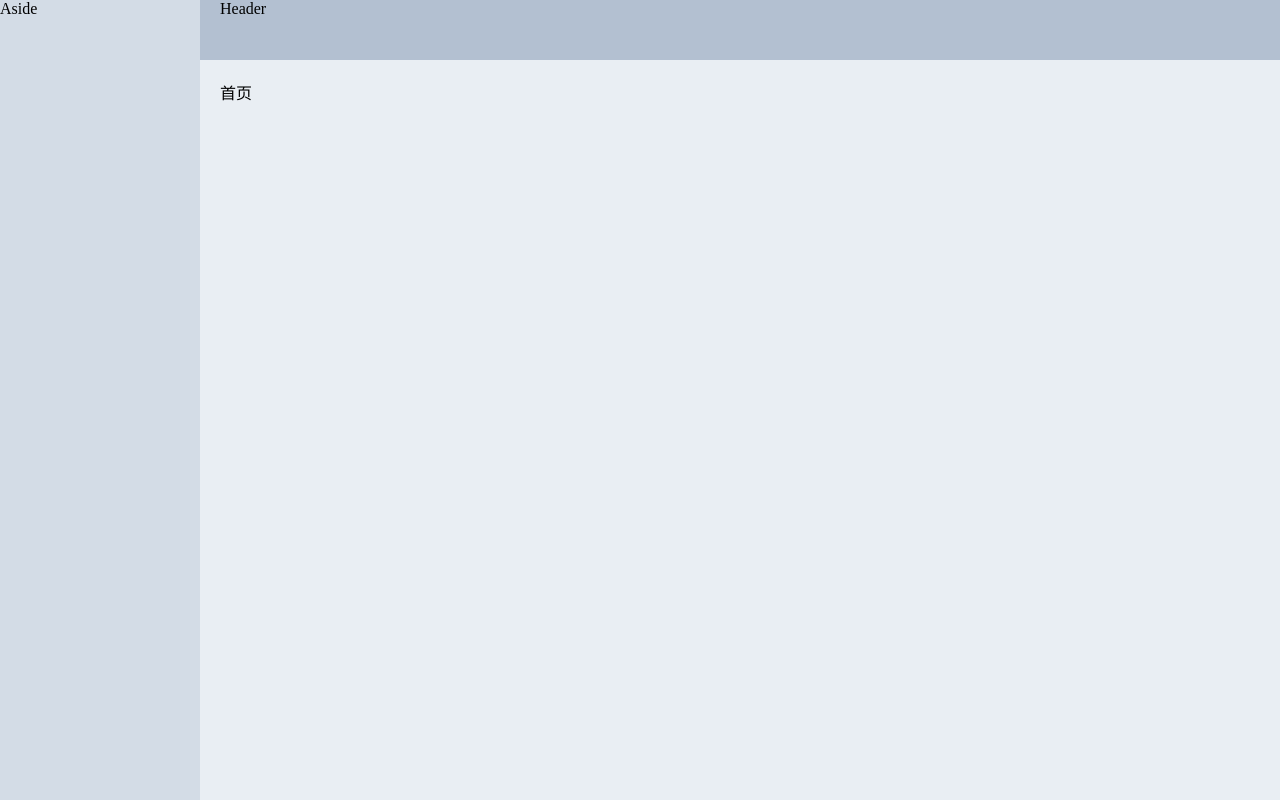
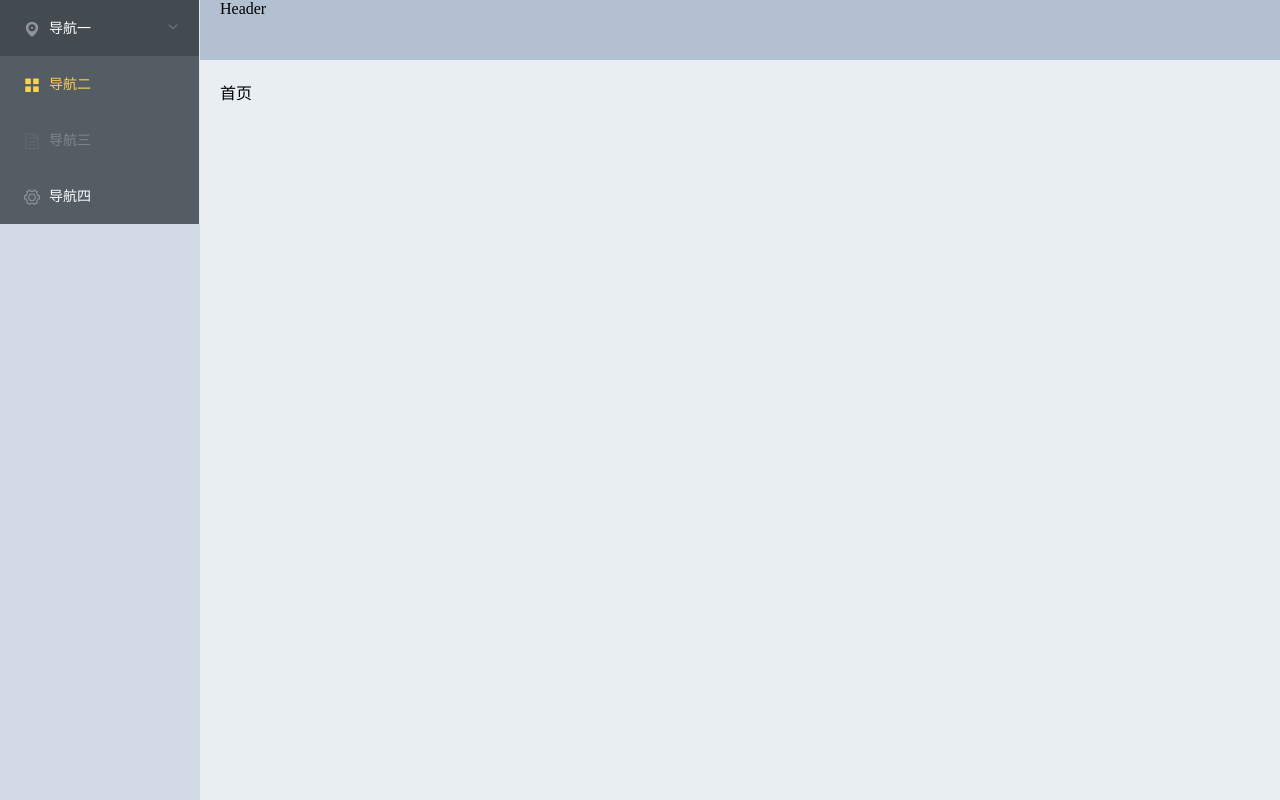
Before and after one commit to HuaDu-XiaoHu/toutiao-publish, a Vue app: page /login in a window 1280 px wide. Built offline with nearby package versions, Linux system fonts and the light colour scheme.

Commit message:
首页-layout布局-侧边导航菜单

```diff
--- /dev/null
+++ b/src/views/layout/components/aside.vue
@@ -0,0 +1,57 @@
+<template>
+  <el-menu default-active="2"
+           class="el-menu-vertical-demo"
+           @open="handleOpen"
+           @close="handleClose"
+           background-color="#545c64"
+           text-color="#fff"
+           active-text-color="#ffd04b">
+    <el-submenu index="1">
+      <template slot="title">
+        <i class="el-icon-location"></i>
+        <span>导航一</span>
+      </template>
+      <el-menu-item-group>
+        <template slot="title">分组一</template>
+        <el-menu-item index="1-1">选项1</el-menu-item>
+        <el-menu-item index="1-2">选项2</el-menu-item>
+      </el-menu-item-group>
+      <el-menu-item-group title="分组2">
+        <el-menu-item index="1-3">选项3</el-menu-item>
+      </el-menu-item-group>
+      <el-submenu index="1-4">
+        <template slot="title">选项4</template>
+        <el-menu-item index="1-4-1">选项1</el-menu-item>
+      </el-submenu>
+    </el-submenu>
+    <el-menu-item index="2">
+      <i class="el-icon-menu"></i>
+      <span slot="title">导航二</span>
+    </el-menu-item>
+    <el-menu-item index="3"
+                  disabled>
+      <i class="el-icon-document"></i>
+      <span slot="title">导航三</span>
+    </el-menu-item>
+    <el-menu-item index="4">
+      <i class="el-icon-setting"></i>
+      <span slot="title">导航四</span>
+    </el-menu-item>
+  </el-menu>
+</template>
+
+<script>
+export default {
+  methods: {
+    handleOpen (key, keyPath) {
+      console.log(key, keyPath)
+    },
+    handleClose (key, keyPath) {
+      console.log(key, keyPath)
+    }
+  }
+}
+</script>
+
+<style>
+</style>
--- a/src/views/layout/index.vue
+++ b/src/views/layout/index.vue
@@ -2,7 +2,9 @@
 <template>
   <el-container class="layout-container">
     <el-aside class="aside"
-              width="200px">Aside</el-aside>
+              width="200px">
+      <app-aside />
+    </el-aside>
     <el-container>
       <el-header class="header">Header</el-header>
       <el-main class="main">
@@ -13,8 +15,10 @@
 </template>
 
 <script>
+import AppAside from './components/aside'
 export default {
   name: 'LayoutIndex',
+  components: { AppAside },
   data () {
     return {}
   }
```
